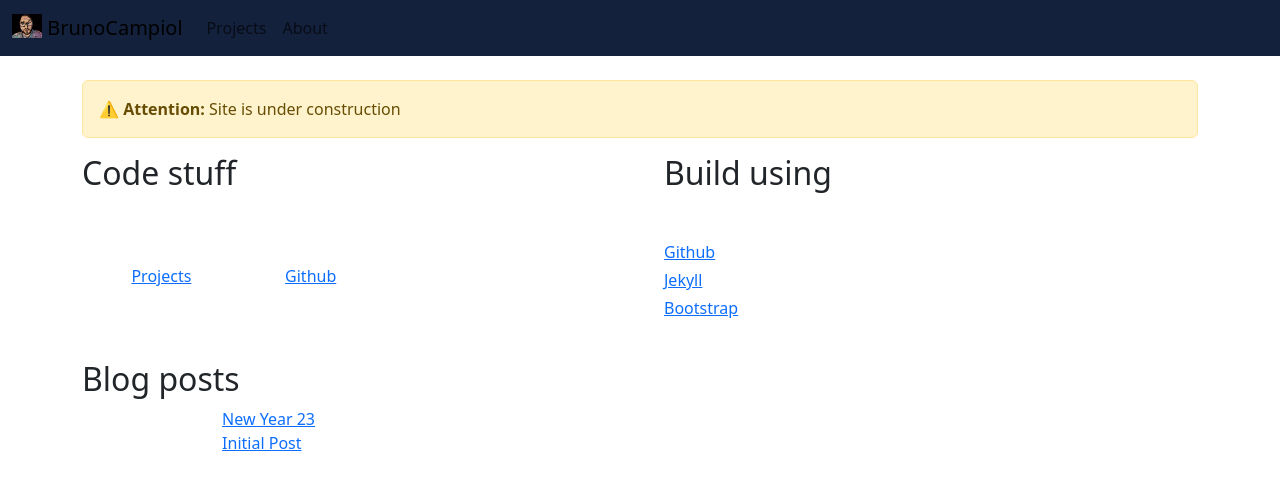
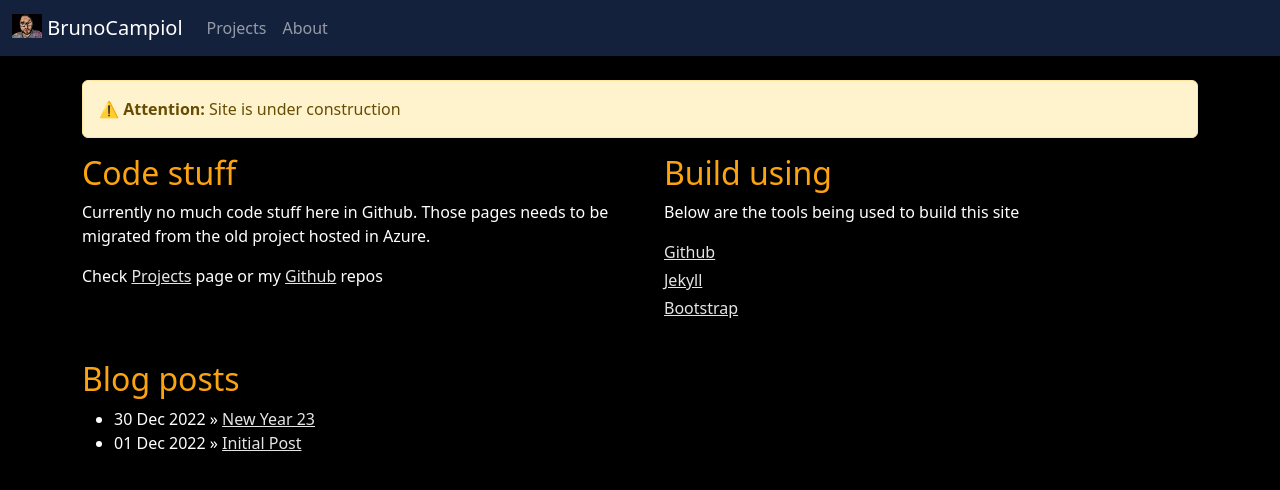
Before and after one commit to brunocampiol/brunocampiol.github.io, a Jekyll site: the page built from index.html, in a window 1280 px wide. Shown: the top 490 px of the page. Built offline with Jekyll 4.4.1, drawn with Linux system fonts in a browser that asks for light colours.

Commit message:
update layout

```diff
--- a/_layouts/default.html
+++ b/_layouts/default.html
@@ -6,14 +6,14 @@
     <meta name="viewport" content="width=device-width, initial-scale=1.0">
     <meta http-equiv="X-UA-Compatible" content="ie=edge">
     <title>Bruno Campiol</title>
-    <link rel="stylesheet" href="./{{page.layoutPath}}assets/css/style.css">
     <link rel="icon" href="./{{page.layoutPath}}assets/favicon.ico" type="image/x-icon">
     <link href="https://cdn.jsdelivr.net/npm/bootstrap@5.3.0-alpha3/dist/css/bootstrap.min.css" rel="stylesheet"
         integrity="sha384-KK94CHFLLe+nY2dmCWGMq91rCGa5gtU4mk92HdvYe+M/SXH301p5ILy+dN9+nJOZ" crossorigin="anonymous">
+    <link rel="stylesheet" href="./{{page.layoutPath}}assets/css/style.css">
 </head>
 
 <body>
-    <nav class="navbar navbar-expand-lg">
+    <nav class="navbar navbar-expand-lg" data-bs-theme="dark">
         <div class="container-fluid">
             <button class="navbar-toggler" type="button" data-bs-toggle="collapse" data-bs-target="#navbarId"
                 aria-controls="navbarId" aria-expanded="false" aria-label="Toggle navigation">
```
